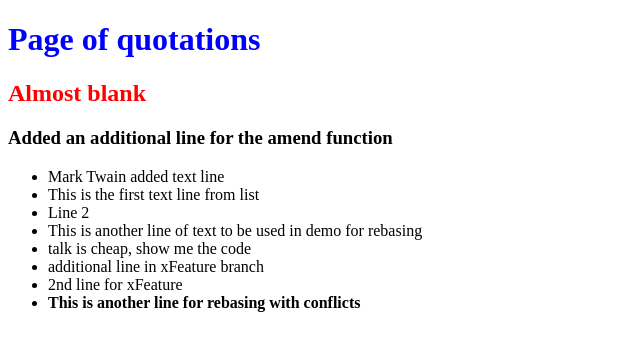
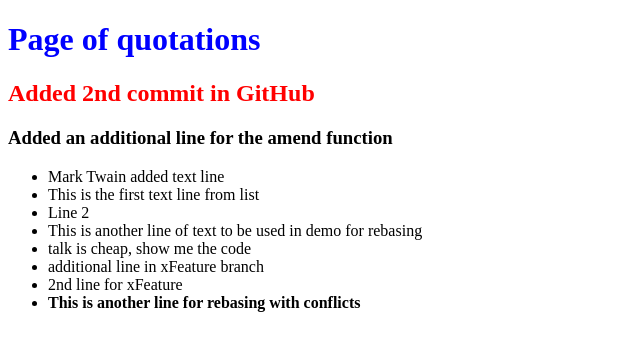
Before and after one commit to MarcoSchuijt/MainGitHubRepTestOpenSap, a plain HTML site: page index.html in a window 1280 px wide. Shown: the whole page, without its empty margins (0-640 px from the left). Drawn offline with Linux system fonts and the light colour scheme.

Commit message:
Update index.html
Changed 2nd Header in branch master

```diff
--- a/index.html
+++ b/index.html
@@ -7,7 +7,7 @@
 	</head>
 	<body>
 		<h1>Page of quotations</h1>
-	<h2>Almost blank</h2>
+	<h2>Added 2nd commit in GitHub</h2>
 		<h3>Added an additional line for the amend function</h3>
 		<ul>
 			<li>Mark Twain added text line</li>
```
